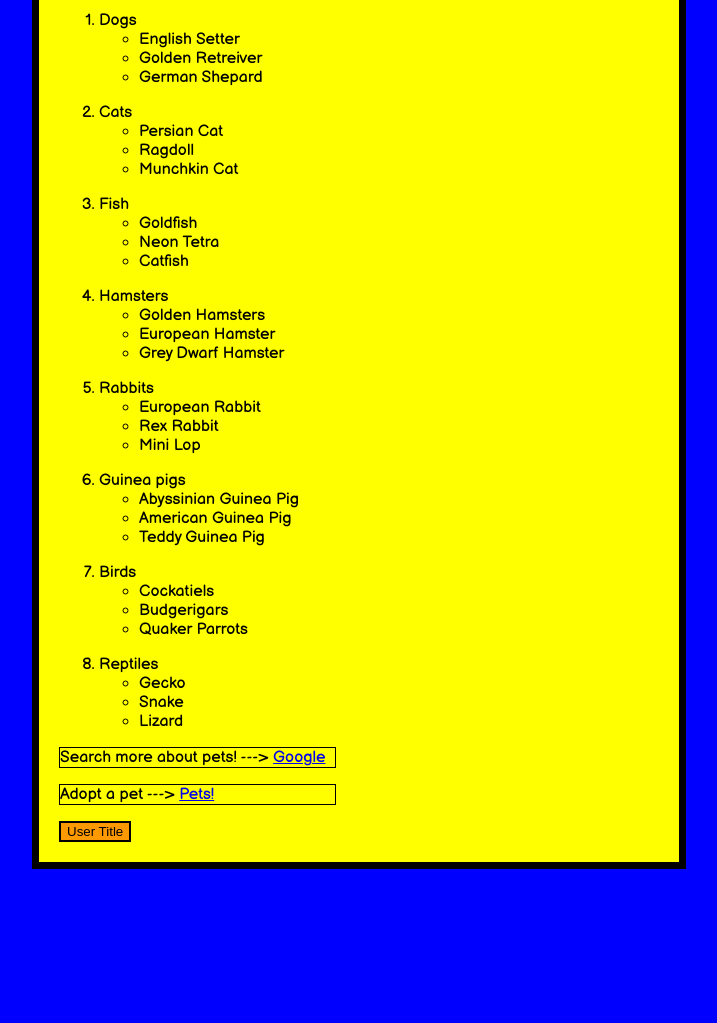
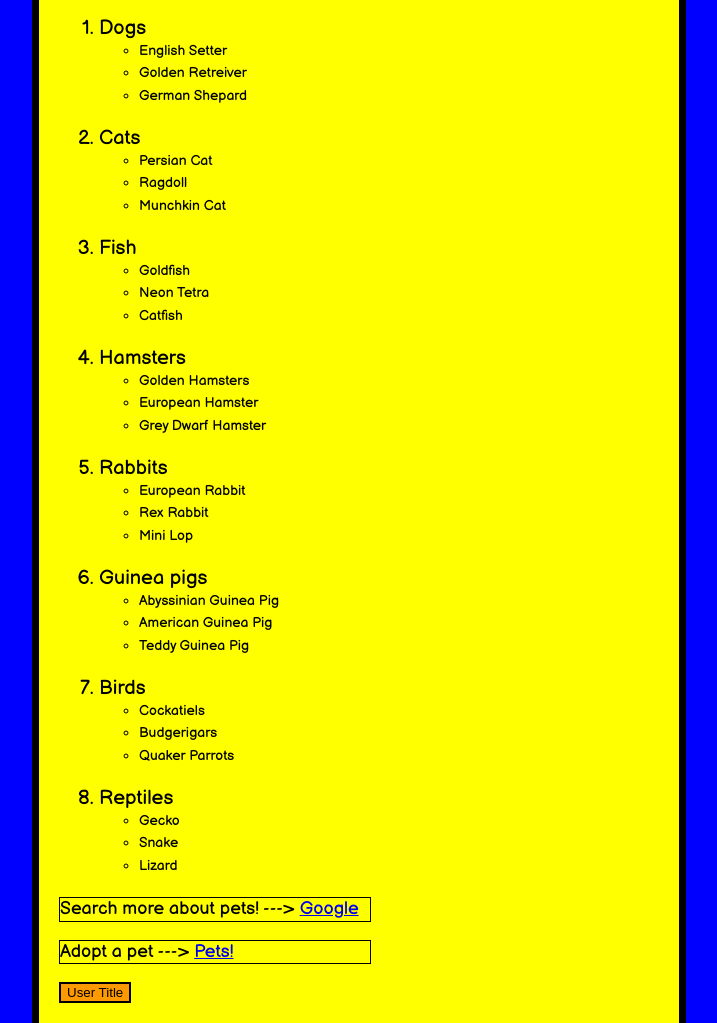
Before and after one commit to Zachary-Zhangg/Pets, a plain HTML site: page index.html in a window 1280 px wide. Shown: the part 643-1666 px from the top of the page, without its empty margins (281-998 px from the left). Before the commit the page ends 1512 px from the top, so only its background shows below. Drawn offline with Linux system fonts and the light colour scheme.

Commit message:
Add files via upload

```diff
--- a/styles/style.css
+++ b/styles/style.css
@@ -7,7 +7,8 @@ h6 {
 .links {
     color: black;
     border: 1px solid black;
-    width: 275px;
+    width: 310px;
+    font-size: 18px;
 }
 
 img {
@@ -23,7 +24,7 @@ html {
 }
 
 #hello {
-    font-size: 20px;
+    font-size: 25px;
     letter-spacing: 1px;
     margin: 40px 0;
 }
@@ -48,3 +49,12 @@ button {
     border: 2px solid black;
     background-color: rgb(255, 153, 0);
 }
+
+ol, p {
+    font-size: 20px;
+    line-height: 22.5px;
+}
+
+ul {
+    font-size: 14px;
+}
```
